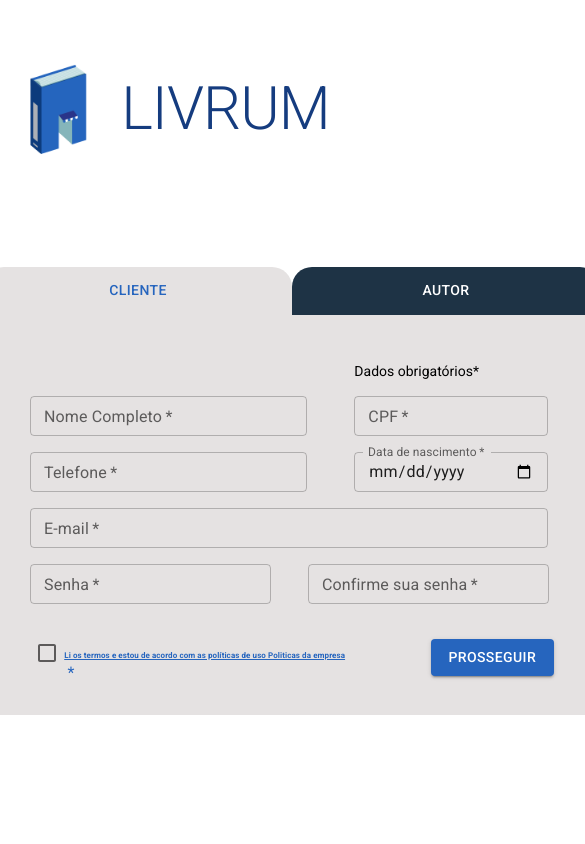
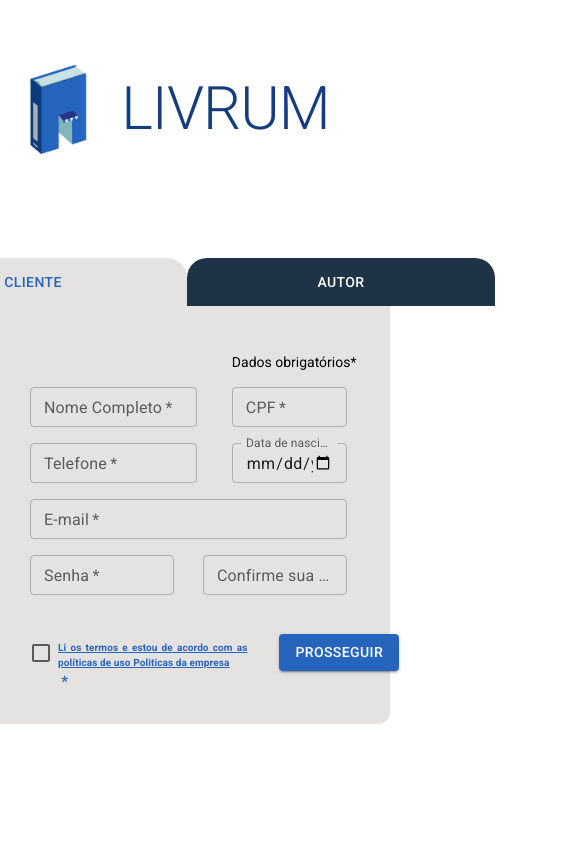
Before and after one commit to byte-stack-uefs/livrum, a Next.js app in the folder phase_4/app/webapp/: page /cadastro in a window 390 px wide. Shown: the top 844 px of the page, 585 px wide, since content can reach past the window. Built offline with nearby package versions, Linux system fonts and the light colour scheme.

Commit message:
Revert "tentativa de deixar responsivel para dispositivos movei spoiler: não consegui"
This reverts commit 6a305ca81cbef3510db2409c2a676da49cec4eb3.

```diff
--- a/phase_4/app/webapp/app/(account)/cadastro/page.tsx
+++ b/phase_4/app/webapp/app/(account)/cadastro/page.tsx
@@ -16,6 +16,7 @@ import {
   Typography,
 } from "@mui/material";
 import { Margin } from "@mui/icons-material";
+
 
 const ClientRegister = () => {
   const [value, setValue] = useState(0);
@@ -57,11 +58,6 @@ const ClientRegister = () => {
     fontFamily: "Roboto",
     fontSize: "14px",
     width: widthParam,
-    "@media (max-width: 600px)": {
-      // Estilos específicos para telas menores
-      fontSize: "12px",
-      // Adicione mais ajustes conforme necessário
-    },
   });
 
   const handleChange = (event, newValue) => {
@@ -70,18 +66,20 @@ const ClientRegister = () => {
 
   const handleSubmitClient = (event) => {
     event.preventDefault();
+
   };
 
   return (
     <>
       <Box
         sx={{
+          width: "100%",
+          maxWidth: "1200px",
           minHeight: "80vh",
           display: "flex",
           flexDirection: "column",
           alignItems: "center",
           margin: "auto",
-          width: "600px",
           justifyContent: "center",
           height: "100%",
           flexGrow: 1,
@@ -98,14 +96,9 @@ const ClientRegister = () => {
           <Tab
             label="Cliente"
             sx={{
-              borderRadius: "12px 0 0 0",
-              "@media (max-width: 600px)": {
-                // Estilos específicos para telas menores
-                borderRadius: "12px", // Ajuste conforme necessário
-              },
+              borderRadius: "12px 0 0 0", // Ajuste os valores conforme necessário
             }}
           />
-
           <Tab
             label="Autor"
             sx={{
@@ -279,19 +272,15 @@ const ClientRegister = () => {
                       variant="body2"
                       marginTop="30px"
                       fontFamily="Roboto"
-                      fontSize="10px"
+                      fontSize="10px" // Adjust the font size as needed
                       fontWeight="bold"
-                      sx={{
-                        textDecoration: "underline",
-                        cursor: "pointer",
-                        "@media (max-width: 600px)": {
-                          // Estilos específicos para telas menores
-                          fontSize: "8px", // Ajuste conforme necessário
-                        },
-                      }}
                       onClick={(e) => {
                         e.preventDefault();
                         handleOpen();
+                      }}
+                      style={{
+                        textDecoration: "underline",
+                        cursor: "pointer",
                       }}
                     >
                       Li os termos e estou de acordo com as políticas de uso
@@ -306,10 +295,8 @@ const ClientRegister = () => {
                 type="submit"
                 variant="contained"
                 color="primary"
-                sx={{
-                  width: "100%", // Ocupa a largura total em telas pequenas
-                  marginTop: "10px", // Espaçamento superior em telas pequenas
-                }}
+                style={customStyles("")}
+
               >
                 Prosseguir
               </Button>
```
